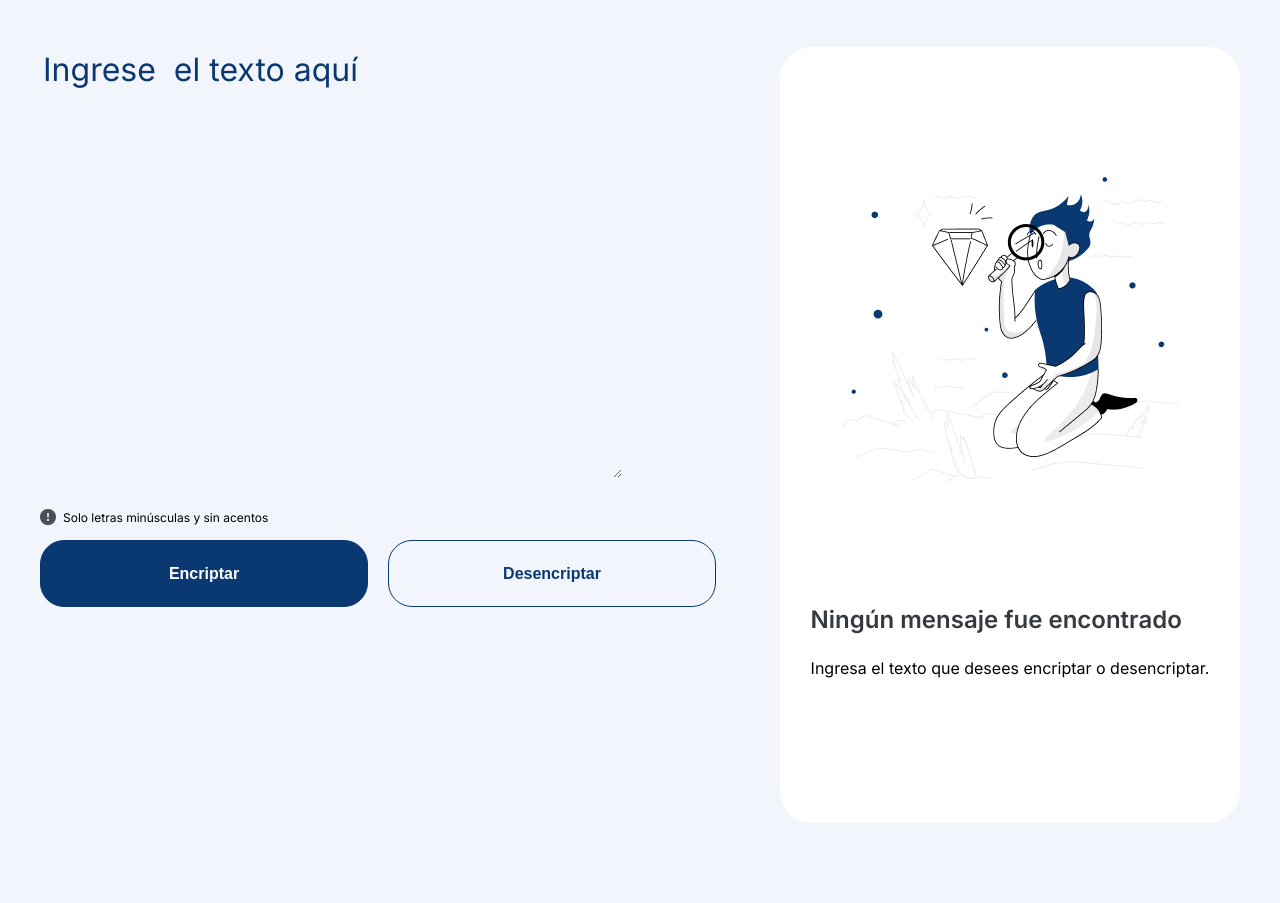
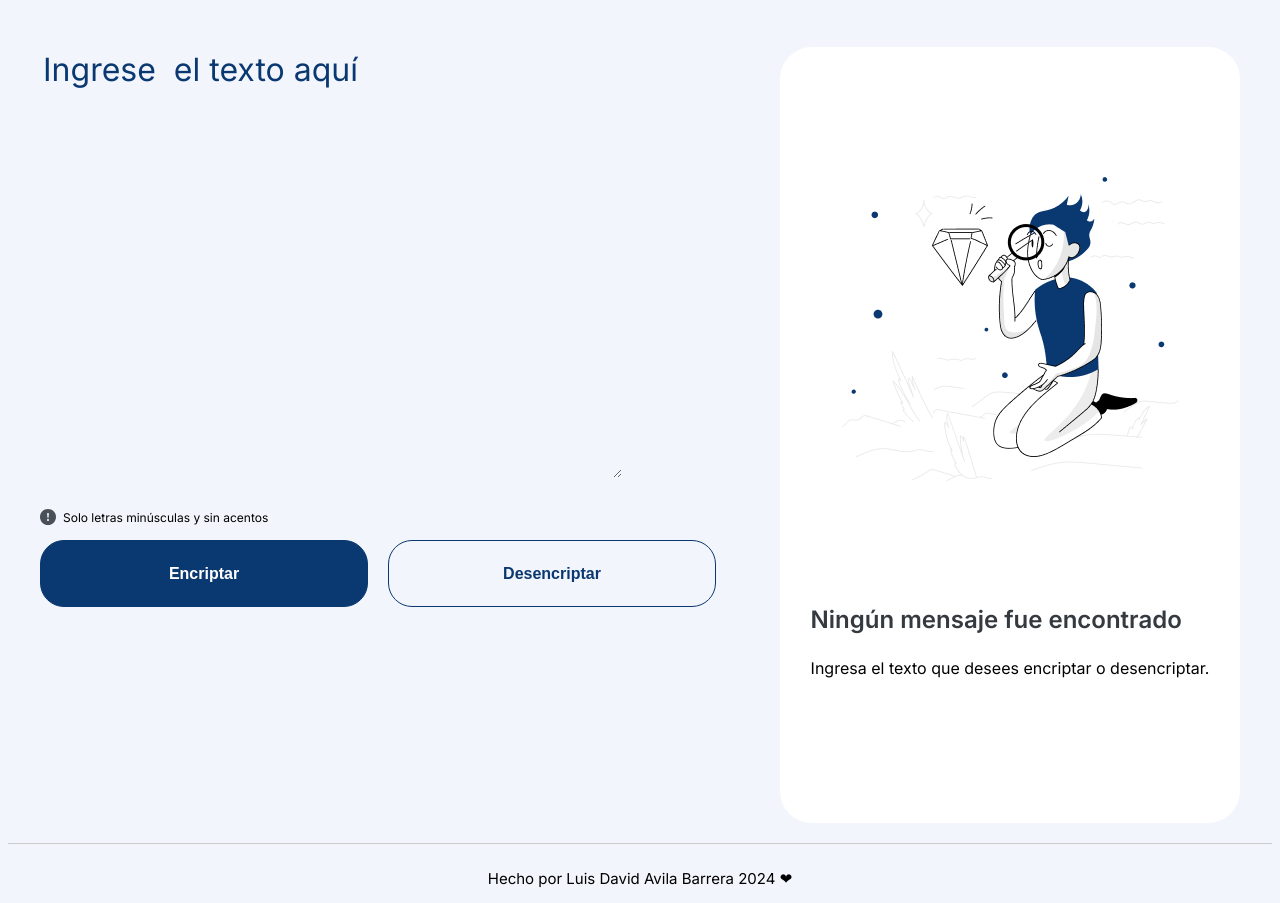
Before and after one commit to LuisDTech/Encriptador-de-texto, a plain HTML site: page index.html in a window 1280 px wide. Shown: the part 61-964 px from the top of the page. Before the commit the page ends 892 px from the top, so only its background shows below. Drawn offline with Linux system fonts and the light colour scheme.

Commit message:
Actualizacion de index.html y adicion se iconos svg

```diff
--- a/assets/styles/index.css
+++ b/assets/styles/index.css
@@ -144,3 +144,11 @@ header img {
 @keyframes l9 {
   to {transform:perspective(300px) translateZ(100px);opacity:0}
 }
+
+footer {
+  font-size: 1.5rem;
+  text-align: center;
+  margin-top: 20px;
+  padding-top: 10px;
+  border-top: 1px solid #ccc;
+}
--- a/index.html
+++ b/index.html
@@ -38,6 +38,11 @@
             </div>
         </aside>
     </main>
+    <footer>
+        <div class="identificador">
+            <p>Hecho por Luis David Avila Barrera 2024<span> ❤</span></a>
+        </div>
+    </footer>
     <script src="./app.js"></script>
 </body>
 
```
Also changed, not shown: assets/svg/github-fill.svg (added), assets/svg/instagram-fill.svg (added), assets/svg/linkedin-box-fill.svg (added).
